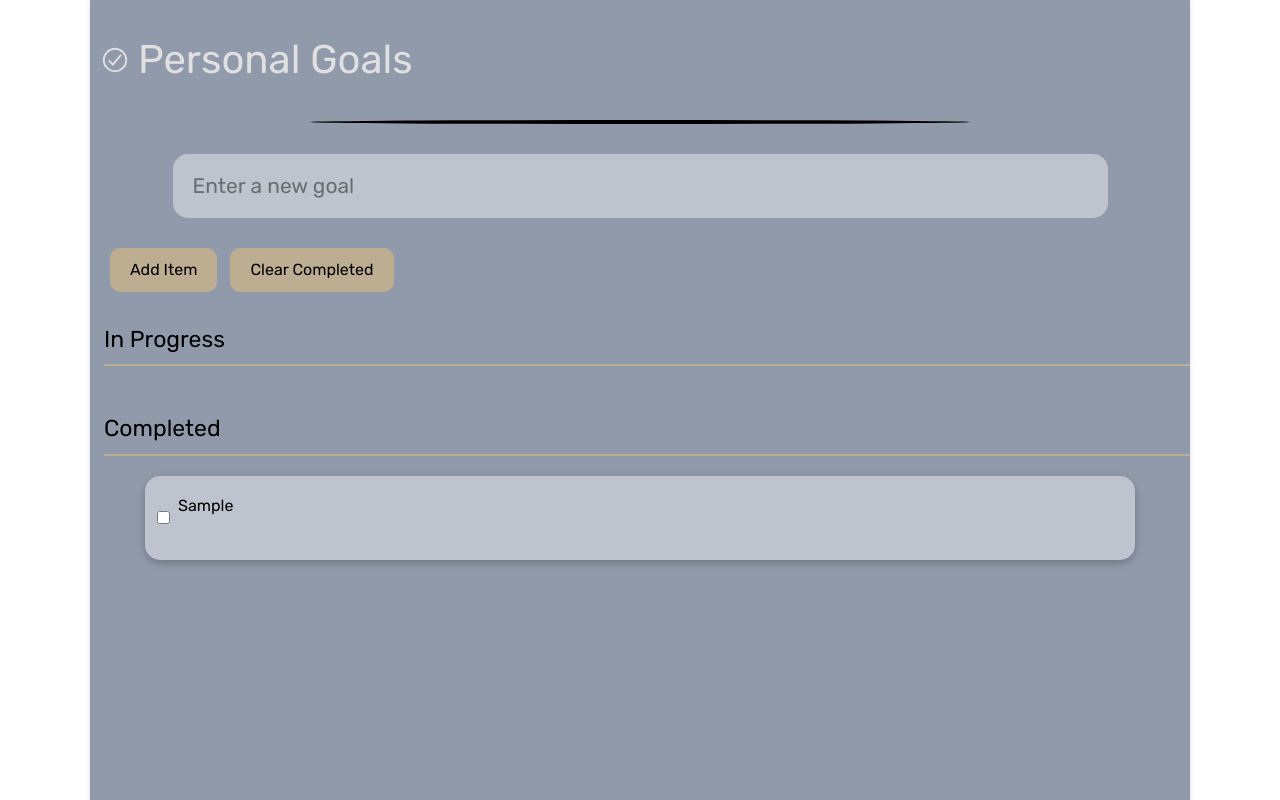
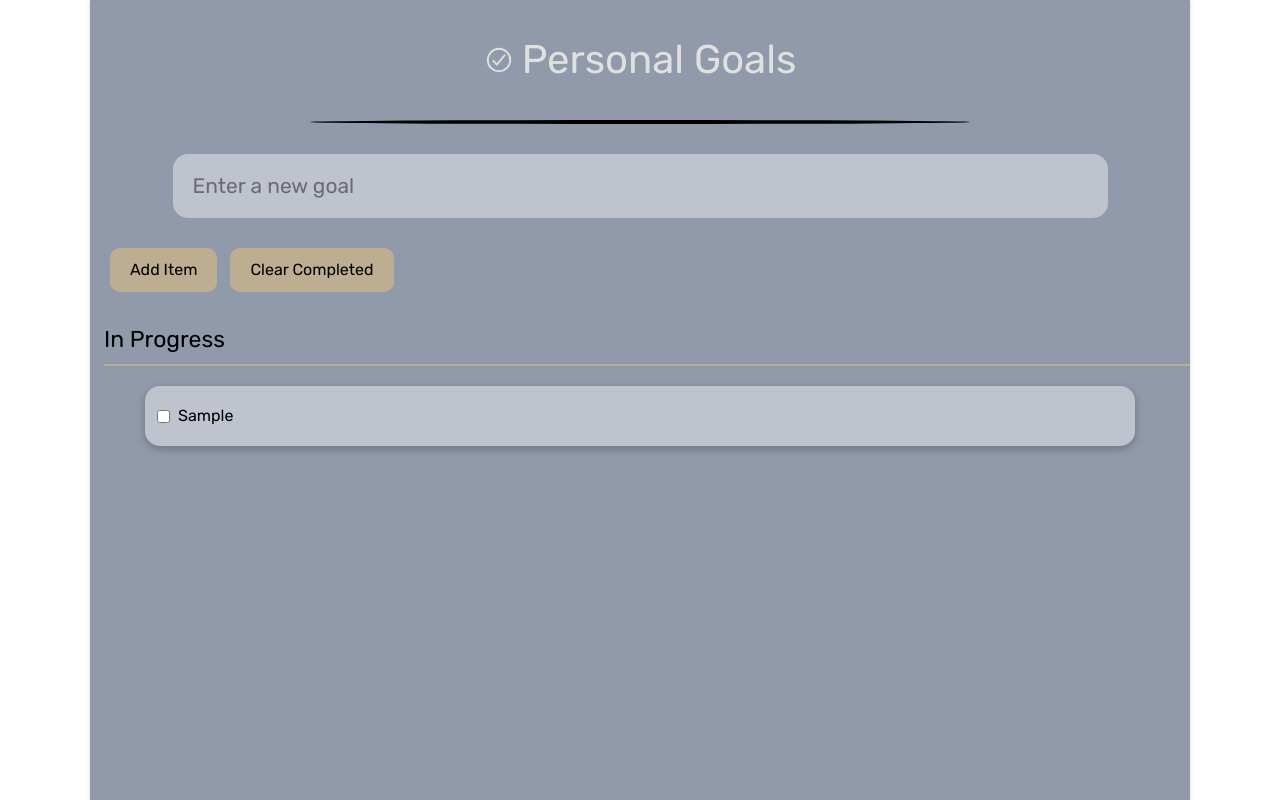
Before and after one commit to AnthonyTGarrett/todoList, a plain HTML site: page index.html in a window 1280 px wide. Both pictures are taken after typing "Sample" into the empty fields and a click on the button "Add Item". Drawn offline with nearby package versions, Linux system fonts and the light colour scheme.

Commit message:
The only thing that is left is the checkbox to move the task to the completed section of the todo list

```diff
--- a/css/style.css
+++ b/css/style.css
@@ -13,7 +13,7 @@ header {
   padding: 3rem 1rem;
   color: #e0e0e0;
   display: flex;
-  justify-content: flex-start;
+  justify-content: center;
   align-items: center;
 }
 
@@ -128,6 +128,10 @@ textarea {
   margin: 2rem 0;
 }
 
+.item-completed {
+  text-decoration: line-through;
+}
+
 @media screen and (min-width: 768px) {
   .buttons {
     align-self: flex-start;
--- a/index.html
+++ b/index.html
@@ -3,10 +3,6 @@
   <head>
     <meta charset="UTF-8" />
     <meta name="viewport" content="width=device-width, initial-scale=1.0" />
-    <link
-      rel="stylesheet"
-      href="https://cdnjs.cloudflare.com/ajax/libs/animate.css/4.1.1/animate.min.css"
-    />
     <link rel="stylesheet" href="./css/style.css" />
     <title>Personal Goal Tracker</title>
   </head>
--- a/js/main.js
+++ b/js/main.js
@@ -11,15 +11,15 @@ function addGenericEventHandler(type, selector, callback, parent = document) {
 }
 
 document.addEventListener('DOMContentLoaded', e => {
-  // notes.push(new TodoItem('bake a cake', false));
-  // notes.push(new TodoItem('Mow my dads yard', false));
-  // notes.push(new TodoItem('Finish creating the new big app', false));
-  // notes.push(new TodoItem('Try to go to the gym on occasion', false));
+  clearList();
+  const task = document.getElementById('task');
   addGenericEventHandler('click', '.add', addItem);
   addGenericEventHandler('click', '.clear', clearList);
-  // function changeToCompleted(e) {
-  //   e.target.classList.toggle('completed');
-  // }
+  task.addEventListener('keydown', e => {
+    if (e.code === 'Enter') {
+      addItem(e);
+    }
+  });
 });
 
 function updateList() {
@@ -28,30 +28,33 @@ function updateList() {
   const addHeader = document.getElementById('progress');
   const completedHeader = document.getElementById('completed');
 
-  const inProgress = notes.filter(val => (val.complete = false));
-  if (inProgress !== undefined || inProgress.length !== 0) {
+  const inProgress = notes.filter(val => val.complete === false);
+  if (inProgress.length !== 0) {
     addHeader.style.display = 'block';
   } else {
     addHeader.style.display = 'none';
   }
+  todoContainer.innerHTML = '';
   for (let task of inProgress) {
-    todoContainer.innerHTML = '';
     todoContainer.appendChild(task.createNoteElement());
   }
 
-  const completedTasks = notes.filter(val => (val.complete = true));
-  if (inProgress !== undefined || inProgress.length !== 0) {
+  const completedTasks = notes.filter(val => val.complete === true);
+  if (completedTasks.length !== 0) {
     completedHeader.style.display = 'block';
   } else {
     completedHeader.style.display = 'none';
   }
+  completedContainer.innerHTML = '';
   for (let task of completedTasks) {
-    completedContainer.innerHTML = '';
     completedContainer.appendChild(task.createNoteElement());
   }
+
+  const allChecks = document.querySelectorAll('.checkbox');
+  allChecks.forEach(item => item.addEventListener('change', moveItem));
 }
 
-function addItem(e) {
+function addItem() {
   const inputTask = document.getElementById('task');
   if (inputTask.value !== '') {
     notes.push(new TodoItem(inputTask.value, false));
@@ -63,5 +66,11 @@ function addItem(e) {
 
 function clearList() {
   notes.length = 0;
+  document.getElementById('task').value = '';
   updateList();
 }
+
+function moveItem(e) {
+  console.log(e.target);
+  e.target.classList.add('item-completed');
+}
--- a/js/note.js
+++ b/js/note.js
@@ -1,9 +1,8 @@
 class TodoItem {
-  static _seed = 1;
-
   constructor(note, complete) {
     this.note = note;
     this.complete = complete;
+    this._seed = Math.random();
   }
   // Creates a new note HTML element
   // Can also accept additional classes to add to the note element
@@ -14,18 +13,21 @@ class TodoItem {
     const newTextArea = document.createElement('textarea');
 
     newElement.classList.add('todo-item');
+
     newElement.setAttribute('draggable', true);
 
     newTopTask.classList.add('top-task');
 
     newCheckBox.type = 'checkbox';
-    newCheckBox.name = `check-${this._seed}`;
-    newCheckBox.id = `check-${this._seed}`;
+    newCheckBox.name = 'checkbox';
+    newCheckBox.classList.add('checkbox');
 
     newTextArea.value = this.note;
-    newTextArea.rows = 2;
-    newTextArea.name = `text-${this._seed}`;
-    newTextArea.id = `text-${this._seed}`;
+    if (this.note.length > 50) {
+      newTextArea.rows = 2;
+    } else {
+      newTextArea.rows = 1;
+    }
 
     newTopTask.appendChild(newCheckBox);
     newTopTask.appendChild(newTextArea);
```
